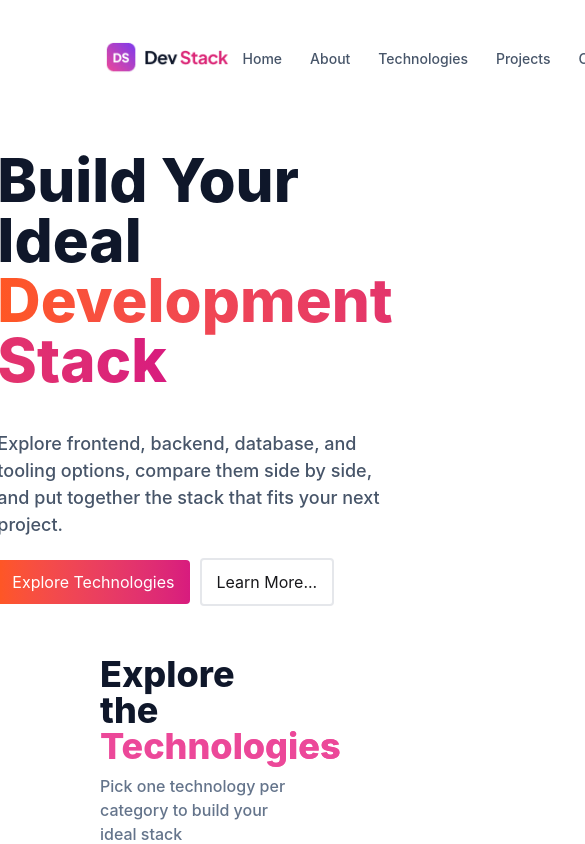
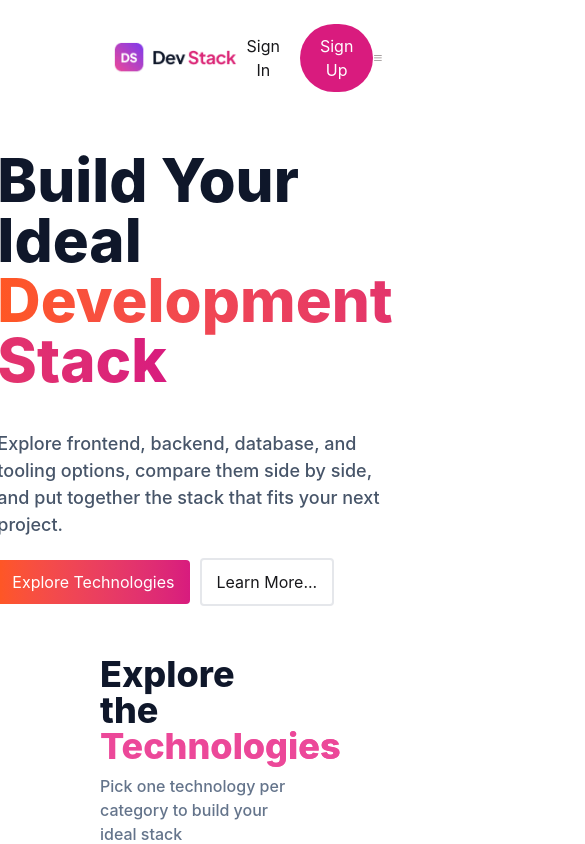
Before and after one commit to Maahi5656/pg-hero-dev-stack, a React (Vite) app: page / in a window 390 px wide. Shown: the top 844 px of the page, 585 px wide, since content can reach past the window. Built offline with nearby package versions, Linux system fonts and the light colour scheme.

Commit message:
Responsive Navbar Added

```diff
--- a/src/components/Footer.tsx
+++ b/src/components/Footer.tsx
@@ -10,10 +10,10 @@ const Footer = () => {
                     <div>
                         <img src={logo} alt="" />
                         <p className='inline-block text-[#64748B] font-light mb-3'>Curated tools, technologies and resources for ddeveloping building modern software</p>
-                        <ul className='flex justify-between'>
-                            <li><b>GitHub</b></li>
-                            <li><b>Twitter</b></li>
-                            <li><b>LinkedIn</b></li>
+                        <ul className='flex'>
+                            <li><b className='pr-1'>GitHub</b></li>
+                            <li><b className='pr-1'>Twitter</b></li>
+                            <li><b className='pr-1'>LinkedIn</b></li>
                         </ul>
                     </div>
                 </div>
--- /dev/null
+++ b/src/components/Navbar.css
@@ -0,0 +1,61 @@
+.mobile-menu{
+  display: none;
+}
+
+.mobile-menu{
+  display: none;
+}
+
+.mobile-menu span{
+  color: #fff;
+  font-size: 30px;
+}
+
+.overlay{
+  width: 0;
+  height: 100%;
+  position: fixed;
+  top: 0;
+  left: 0;
+  background: rgba(0,0,0,0.9);
+  z-index: 1;
+  overflow-x: hidden;
+  transition: 0.5s;
+}
+
+.overlay-content{
+  position: relative;
+  top: 25%;
+  text-align: center;
+}
+
+.overlay-content a{
+  text-decoration: none;
+  display: block;
+  font-size: 25px;
+  color: #fff;
+  text-transform: uppercase;
+  letter-spacing: 3px;
+  padding: 15px 0;
+  transition: 0.5s;
+}
+
+a.closebtn{
+  position: absolute;
+  top: 50px;
+  right: 45px;
+  font-size: 45px !important;
+  color: #fff !important;
+}
+
+
+@media (max-width: 991px){
+
+   .navbar ul{
+    display: none;
+   }
+
+   .mobile-menu{
+     display: block;
+   }
+}
--- a/src/components/Navbar.tsx
+++ b/src/components/Navbar.tsx
@@ -2,11 +2,30 @@ import React from 'react';
 
 
 import logo from '../assets/logo-text.png'
+import hamburgermenu from '../assets/hamburger.png'
+import './Navbar.css'
 
 const Navbar = () => {
+
+    function openNav(){
+        const nav = document.getElementById("myNav")
+
+        if(nav){
+            nav.style.width = "100%";
+        }
+    }
+
+    function closeNav(){
+        const nav = document.getElementById("myNav")
+
+        if(nav){
+            nav.style.width = "0";
+        }
+    }
+
     return (
         <>
-            <nav className='flex pt-[24px] pb-[58px]'>
+            <nav className='navbar flex pt-[24px] pb-[58px]'>
                 <div className="container mx-[105px] flex items-center justify-between container">
                     <img className='w-[136px] h-[32px]' src={logo} alt="logo" />
 
@@ -23,6 +42,22 @@ const Navbar = () => {
                         <button className='inline-block mx-[10px] px-[20px] py-[10px] text-[14px]/ text-[#fff] bg-[#D91B7E] border-0 rounded-full'>Sign Up</button>
                     </div>
                 </div>
+
+                <div className="mobile-menu">
+                    <span className='cursor-pointer' onClick={openNav}>
+                        <img src={hamburgermenu} alt="" />
+                    </span>
+                    <div className="overlay" id="myNav">
+                        <a href="javascript:void(0)" onClick={closeNav} className="closebtn">&times;</a>
+                        <div className="overlay-content">
+                            <a onClick={closeNav} href="index.html">Home</a>
+                            <a onClick={closeNav} href="about.html">About</a>
+                            <a onClick={closeNav} href="contact.html">Technologies</a>
+                            <a onClick={closeNav} href="products.html">Projects</a>
+                            <a onClick={closeNav} href="#">Contacts</a>
+                        </div>
+                    </div>
+                </div>
             </nav>
         </>
     );
```
Also changed, not shown: src/assets/hamburger.png (added).
